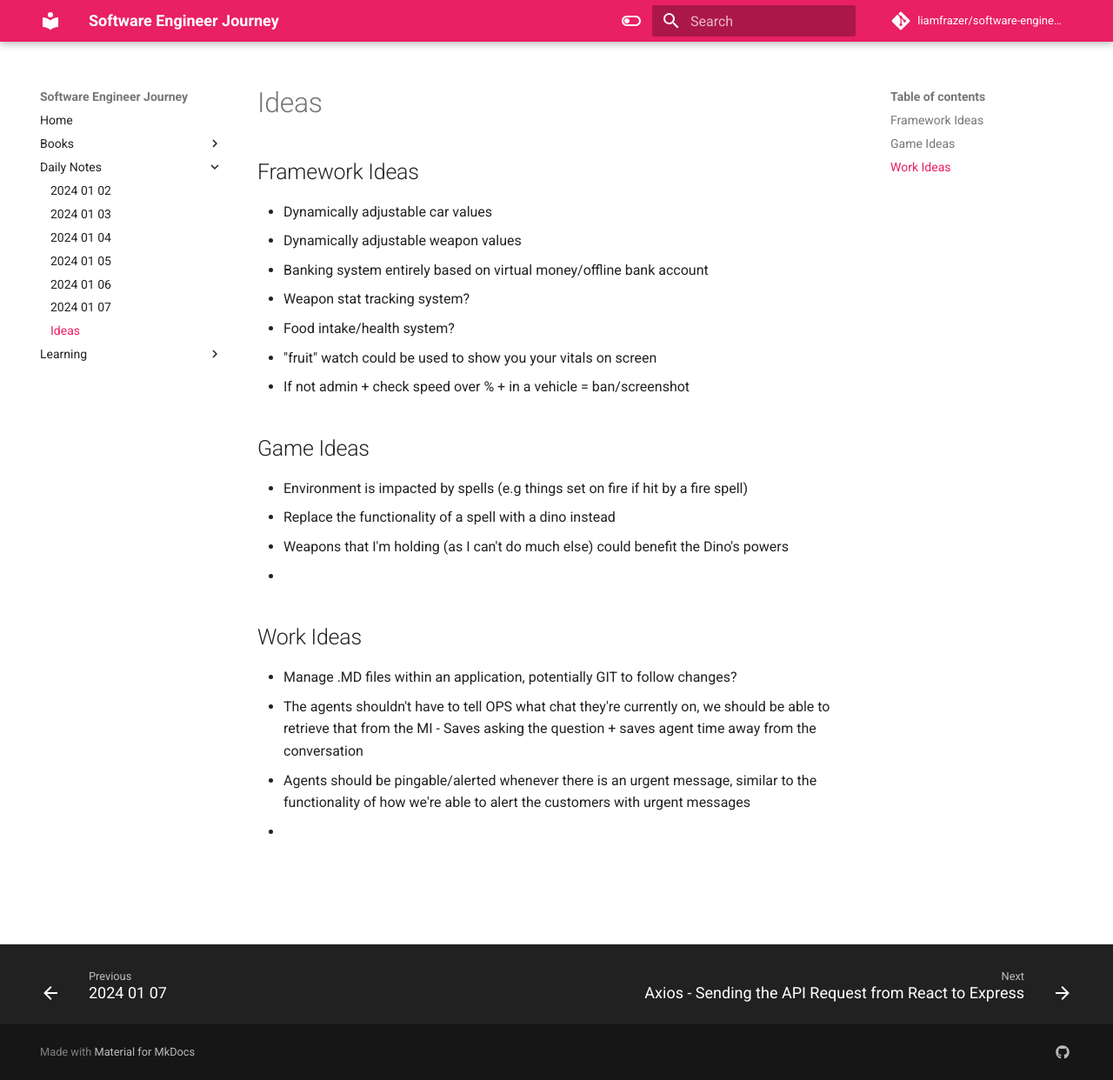
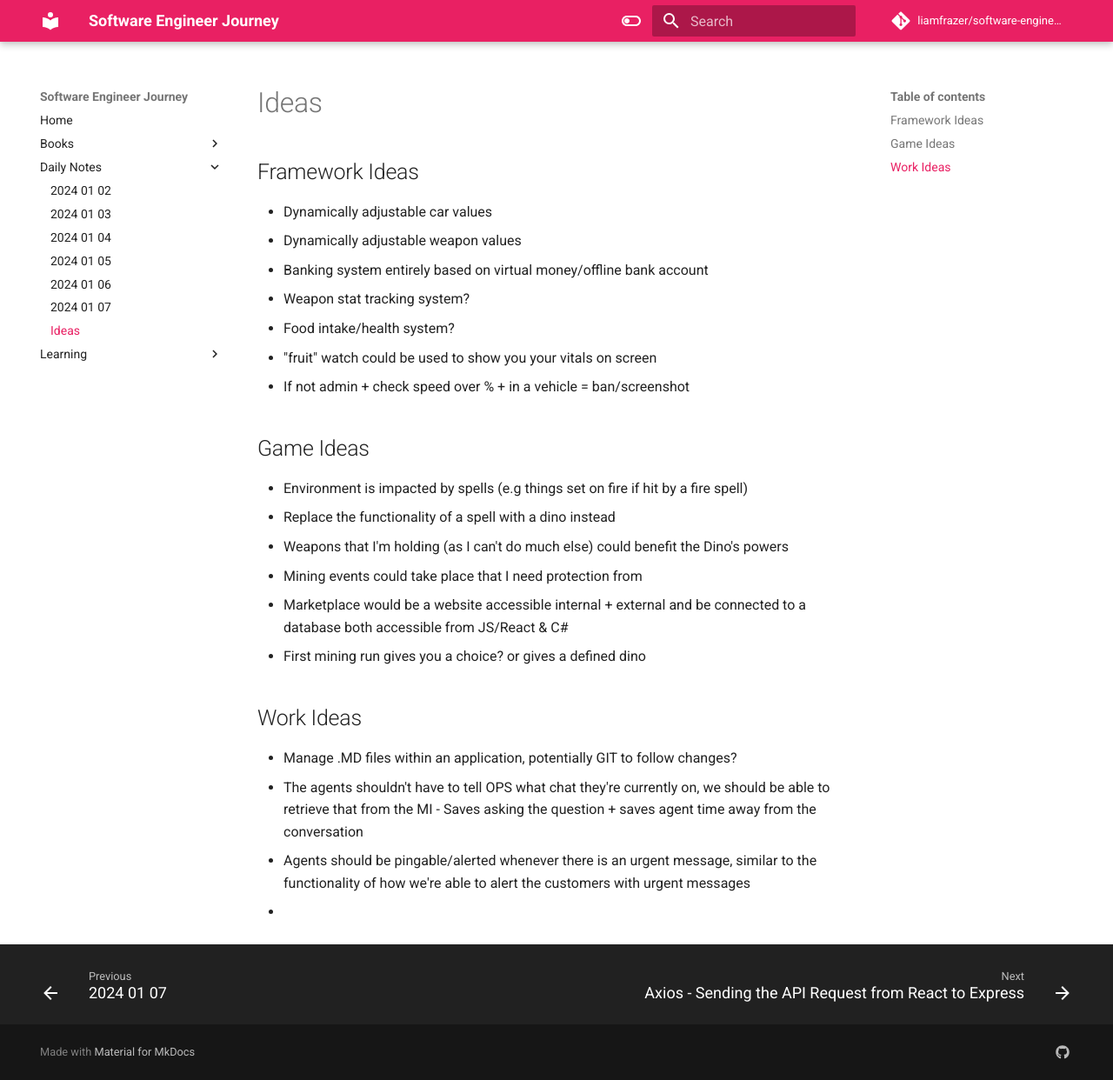
Before and after one commit to liamfrazer/software-engineer-journey, an MkDocs documentation site: the page built from docs/Daily Notes/Ideas.md, in a window 1280 px wide and 1242 px high. Shown: the whole window at 87% size. Built offline with MkDocs 1.6.1 and Material for MkDocs 9.7.7, drawn with Linux system fonts in a browser that asks for light colours; comment, search, counter and statistics services are not loaded.

Commit message:
vault backup: 2024-01-07 16:52:52

```diff
--- a/docs/Daily Notes/Ideas.md
+++ b/docs/Daily Notes/Ideas.md
@@ -12,7 +12,9 @@
 * Environment is impacted by spells (e.g things set on fire if hit by a fire spell)
 * Replace the functionality of a spell with a dino instead
 * Weapons that I'm holding (as I can't do much else) could benefit the Dino's powers
-*
+* Mining events could take place that I need protection from
+* Marketplace would be a website accessible internal + external and be connected to a database both accessible from JS/React & C#
+* First mining run gives you a choice? or gives a defined dino
 
 ## Work Ideas
 * Manage .MD files within an application, potentially GIT to follow changes?
```
Also changed, not shown: docs/Learning/CSharp Fundamentals for Beginners/Working with LINQ (Language Integrated Query) Syntax.md (+6 -0 lines).
